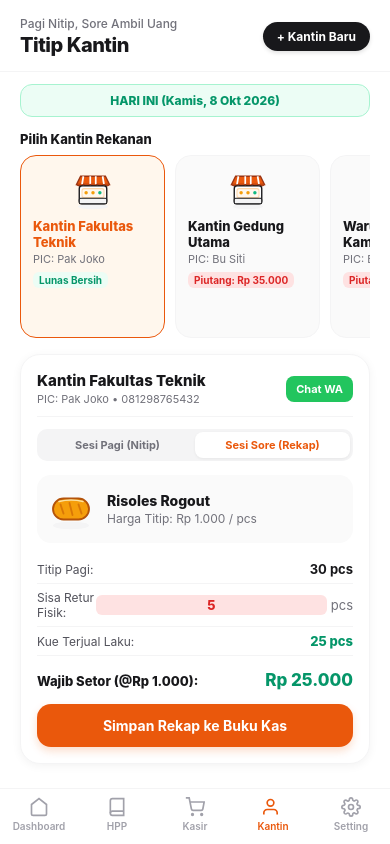
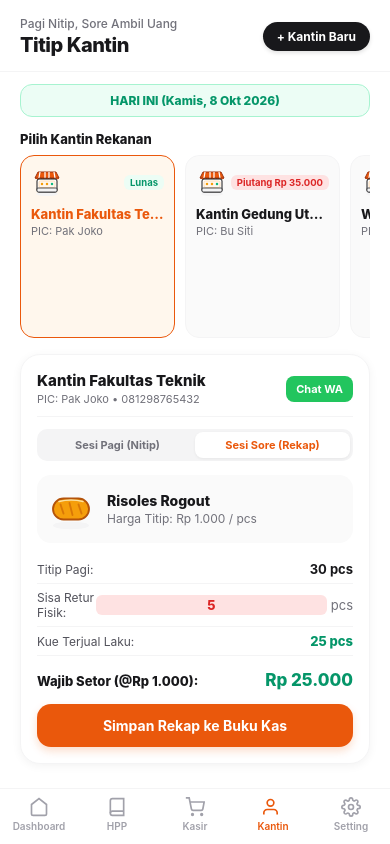
Before and after one commit to DarRahman/KantinBite, a React Native app: screen /Consignment in a window 390 px wide. Built offline with nearby package versions, Linux system fonts and the light colour scheme.

Commit message:
refactor(canteen): perbaiki tata letak kartu kantin menjadi kompak dan padat

```diff
--- a/src/screens/ConsignmentScreen.js
+++ b/src/screens/ConsignmentScreen.js
@@ -117,7 +117,7 @@ export const ConsignmentScreen = ({ route, navigation }) => {
           <Text style={styles.dateBarText}>HARI INI (Kamis, 8 Okt 2026)</Text>
         </View>
 
-        {/* DAFTAR KANTIN DENGAN ASET VISUAL ETALASE TOKO */}
+        {/* DAFTAR KANTIN HORIZONTAL CARD COMPACT & PADAT */}
         <Text style={styles.sectionTitle}>Pilih Kantin Rekanan</Text>
         <ScrollView horizontal showsHorizontalScrollIndicator={false} style={styles.canteenScroll}>
           {canteens.map((c) => {
@@ -129,16 +129,21 @@ export const ConsignmentScreen = ({ route, navigation }) => {
                 activeOpacity={0.8}
                 onPress={() => handleSelectCanteen(c.id)}
               >
-                <View style={styles.canteenIconCenter}>
-                  <FoodVisual type="canteen_shop" size={44} />
+                <View style={styles.canteenTopRow}>
+                  <FoodVisual type="canteen_shop" size={32} />
+                  <View style={[styles.canteenDebtChip, c.debt > 0 ? styles.debtChipRed : styles.debtChipGreen]}>
+                    <Text style={[styles.canteenDebtText, c.debt > 0 ? styles.textRed : styles.textGreen]}>
+                      {c.debt > 0 ? `Piutang ${formatRupiah(c.debt)}` : 'Lunas'}
+                    </Text>
+                  </View>
                 </View>
-                <Text style={[styles.canteenCardName, isSelected && styles.textOrange]}>{c.name}</Text>
-                <Text style={styles.canteenCardPic}>PIC: {c.pic}</Text>
-                <View style={[styles.canteenDebtChip, c.debt > 0 ? styles.debtChipRed : styles.debtChipGreen]}>
-                  <Text style={[styles.canteenDebtText, c.debt > 0 ? styles.textRed : styles.textGreen]}>
-                    {c.debt > 0 ? `Piutang: ${formatRupiah(c.debt)}` : 'Lunas Bersih'}
-                  </Text>
-                </View>
+
+                <Text style={[styles.canteenCardName, isSelected && styles.textOrange]} numberOfLines={1}>
+                  {c.name}
+                </Text>
+                <Text style={styles.canteenCardPic} numberOfLines={1}>
+                  PIC: {c.pic}
+                </Text>
               </TouchableOpacity>
             );
           })}
@@ -329,20 +334,22 @@ const styles = StyleSheet.create({
   },
   canteenCard: {
     backgroundColor: '#FAFAFA',
-    borderRadius: 16,
-    padding: 12,
-    width: 145,
+    borderRadius: 14,
+    padding: 10,
+    width: 155,
     marginRight: 10,
     borderWidth: 1.5,
     borderColor: '#F4F4F5'
   },
-  canteenIconCenter: {
-    alignItems: 'center',
-    marginBottom: 6
-  },
   canteenCardActive: {
     backgroundColor: '#FFF7ED',
     borderColor: '#EA580C'
+  },
+  canteenTopRow: {
+    flexDirection: 'row',
+    justifyContent: 'space-between',
+    alignItems: 'center',
+    marginBottom: 8
   },
   canteenCardName: {
     fontSize: 13,
@@ -352,14 +359,12 @@ const styles = StyleSheet.create({
   },
   canteenCardPic: {
     fontSize: 11,
-    color: '#71717A',
-    marginBottom: 6
+    color: '#71717A'
   },
   canteenDebtChip: {
     borderRadius: 6,
     paddingVertical: 2,
-    paddingHorizontal: 6,
-    alignSelf: 'flex-start'
+    paddingHorizontal: 6
   },
   debtChipRed: {
     backgroundColor: '#FEE2E2'
@@ -368,7 +373,7 @@ const styles = StyleSheet.create({
     backgroundColor: '#ECFDF5'
   },
   canteenDebtText: {
-    fontSize: 10,
+    fontSize: 9.5,
     fontWeight: '700'
   },
   lapakCard: {
```
